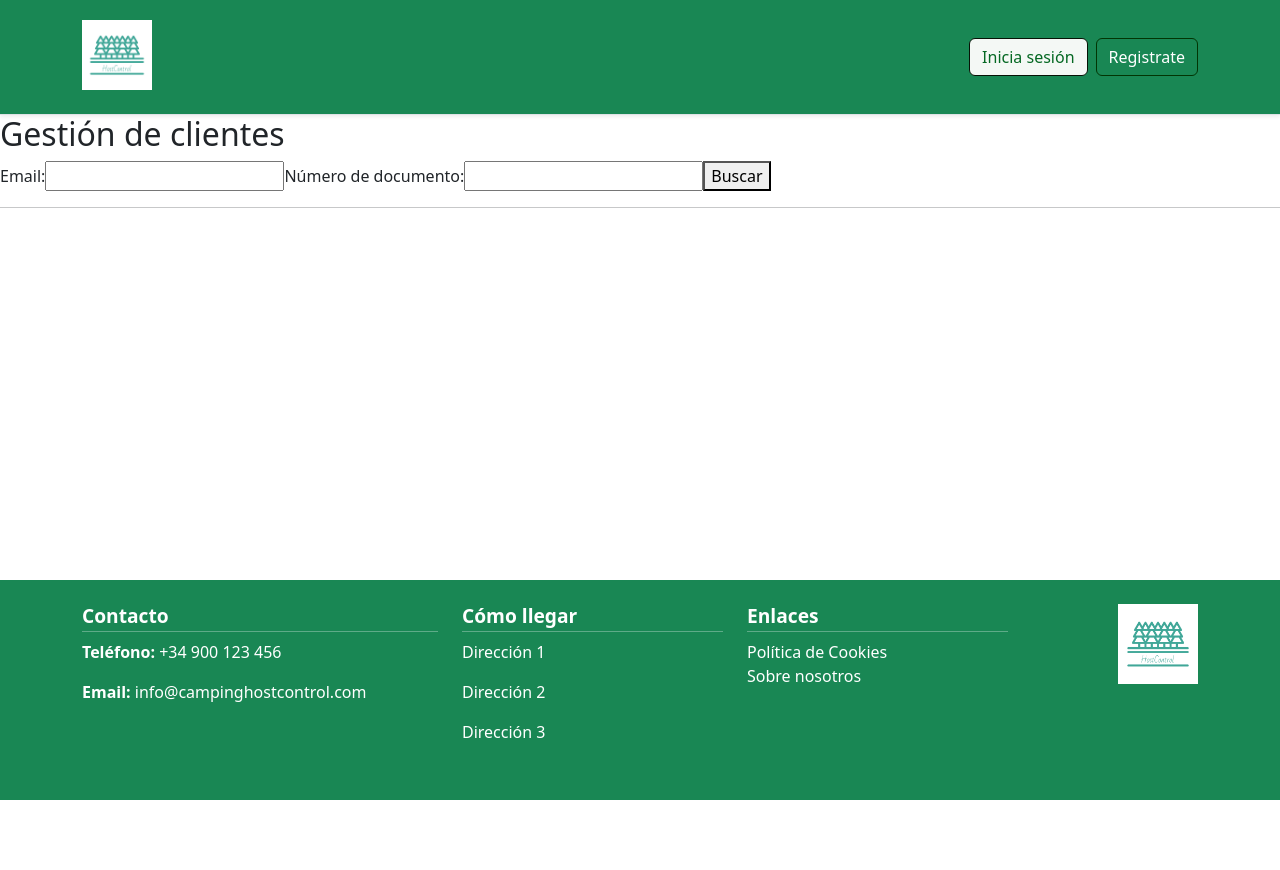
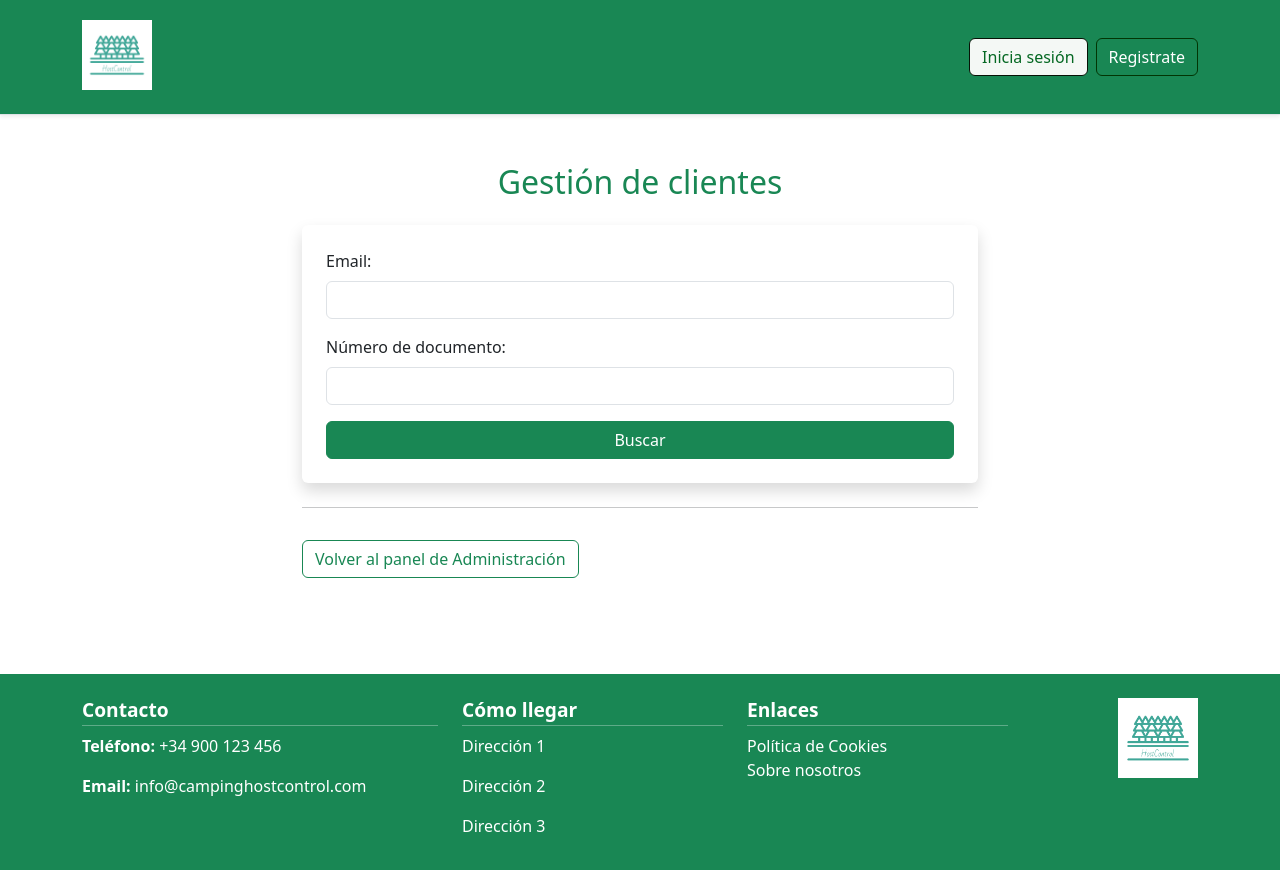
Before and after one commit to Roger486/HostControl, an Angular app in the folder frontend/: page /admin/clientes in a window 1280 px wide. Shown: the top 870 px of the page. Before the commit the page ends 800 px from the top, so only its background shows below. Built offline with nearby package versions, Linux system fonts and the light colour scheme.

Commit message:
style(admin): maquetacion admin clientes

```diff
--- a/frontend/src/app/pages/admin/admin-clientes/admin-clientes.component.css
+++ b/frontend/src/app/pages/admin/admin-clientes/admin-clientes.component.css
@@ -0,0 +1,23 @@
+.container {
+    max-width: 700px;
+    margin: auto;
+}
+
+.btn {
+    transition: all 0.3s ease;
+}
+
+.btn:hover {
+    transform: translateY(-1px);
+    box-shadow: 0 4px 10px rgba(0, 0, 0, 0.1);
+}
+
+.btn:disabled {
+    opacity: 0.6;
+    cursor: not-allowed;
+}
+
+.form-text.text-danger {
+    font-size: 0.875rem;
+    margin-top: 4px;
+}
--- a/frontend/src/app/pages/admin/admin-clientes/admin-clientes.component.html
+++ b/frontend/src/app/pages/admin/admin-clientes/admin-clientes.component.html
@@ -1,33 +1,40 @@
-<h2>Gestión de clientes</h2>
+
+
+<div class="container my-5" style="max-width: 700px;">
+
+  <h2 class="text-success text-center mb-4">Gestión de clientes</h2>
 
   <!-- Formulario de búsqueda -->
-<form [formGroup]="busquedaForm" (ngSubmit)="buscarCliente()">
+  <form [formGroup]="busquedaForm" (ngSubmit)="buscarCliente()" class="bg-white p-4 rounded shadow mb-4">
 
-  <label for="email">Email:</label>
-  <input id="email" type="email" formControlName="email" />
-  <div *ngIf="busquedaForm.get('email')?.invalid && busquedaForm.get('email')?.touched" style="color: red;">
+    <div class="mb-3">
+      <label for="email" class="form-label">Email:</label>
+      <input id="email" type="email" class="form-control" formControlName="email" />
+      <div *ngIf="busquedaForm.get('email')?.invalid && busquedaForm.get('email')?.touched" class="form-text text-danger">
         Email obligatorio y con formato válido.
       </div>
+    </div>
 
-  <label for="document">Número de documento:</label>
-  <input id="document" type="text" formControlName="document_number" />
-  <div *ngIf="busquedaForm.get('document_number')?.invalid && busquedaForm.get('document_number')?.touched" style="color: red;">
+    <div class="mb-3">
+      <label for="document" class="form-label">Número de documento:</label>
+      <input id="document" type="text" class="form-control" formControlName="document_number" />
+      <div *ngIf="busquedaForm.get('document_number')?.invalid && busquedaForm.get('document_number')?.touched" class="form-text text-danger">
         Número de documento obligatorio.
       </div>
-
-  <button type="submit">Buscar</button>
+    </div>
+    <button type="submit" class="btn btn-success w-100">Buscar</button>
   </form>
 
   <hr />
 
   <!-- Resultado encontrado -->
-<div *ngIf="cliente">
-  <h3>Datos del cliente</h3>
+  <div *ngIf="cliente" class="bg-white p-4 rounded shadow mb-4">
+    <h3 class="text-primary mb-3">Datos del cliente</h3>
     <p><strong>Nombre:</strong> {{ cliente.first_name }}</p>
     <p><strong>Primer apellido:</strong> {{ cliente.last_name_1 }}</p>
     <p><strong>Segundo apellido:</strong> {{ cliente.last_name_2 }}</p>
     <p><strong>Email:</strong> {{ cliente.email }}</p>
-  <p><strong>Fecha de nacimiento:</strong> {{ cliente.birthdate }}</p>
+    <p><strong>Fecha de nacimiento:</strong> {{ cliente.birthdate | date: 'dd/MM/yyyy'}}</p>
     <p><strong>Dirección:</strong> {{ cliente.address }}</p>
     <p><strong>Tipo de documento:</strong> {{ cliente.document_type }}</p>
     <p><strong>Número de documento:</strong> {{ cliente.document_number }}</p>
@@ -36,44 +43,77 @@
   </div>
 
   <!-- Mensaje si no hay resultados -->
-<div *ngIf="cliente === null && busquedaRealizada">
-  <p style="color: red;">No se han encontrado coincidencias.</p>
+  <div *ngIf="cliente === null && busquedaRealizada" class="text-center text-danger">
+    <p>No se han encontrado coincidencias.</p>
   </div>
 
-<div *ngIf="mostrarEdicion">
-  <h3>Modificar datos del cliente</h3>
+  <!-- Edicion de cliente -->
+  <div *ngIf="mostrarEdicion" class="bg-white p-4 rounded shadow mb-4">
+    <h3 class="text-primary mb-3">Modificar datos del cliente</h3>
 
     <form [formGroup]="edicionForm">
-    <label>Nombre:</label>
-    <input type="text" formControlName="first_name" />
+      <div class="row">
+        <div class="col-md-6 mb-3">
+          <label class="form-label">Nombre:</label>
+          <input type="text" class="form-control" formControlName="first_name" />
+        </div>
+        <div class="col-md-6 mb-3">
+          <label class="form-label">Primer apellido:</label>
+          <input type="text" class="form-control" formControlName="last_name_1" />
+        </div>
+      </div>
 
-    <label>Primer apellido:</label>
-    <input type="text" formControlName="last_name_1" />
+      <div class="mb-3">
+        <label class="form-label">Segundo apellido:</label>
+        <input type="text" class="form-control" formControlName="last_name_2" />
+      </div>
 
-    <label>Segundo apellido:</label>
-    <input type="text" formControlName="last_name_2" />
+      <div class="mb-3">
+        <label class="form-label">Fecha de nacimiento:</label>
+        <input type="date" class="form-control" formControlName="birthdate" />
+      </div>
 
-    <label>Fecha de nacimiento:</label>
-    <input type="date" formControlName="birthdate" />
 
-    <label>Dirección:</label>
-    <input type="text" formControlName="address" />
+      <div class="mb-3">
+        <label class="form-label">Dirección:</label>
+        <input type="text" class="form-control" formControlName="address" />
+      </div>
 
-    <label>Teléfono:</label>
-    <input type="text" formControlName="phone" />
-    <label>Nueva contraseña:</label>
-    <input type="password" formControlName="password1" />
 
-    <label>Repetir contraseña:</label>
-    <input type="password" formControlName="password2" />
+      <div class="mb-3">
+        <label class="form-label">Teléfono:</label>
+        <input type="text" class="form-control" formControlName="phone" />
+      </div>
 
-    <div *ngIf="edicionForm.errors?.['passwordMismatch'] && edicionForm.dirty" style="color:red;">
+      <div class="row">
+        <div class="mb-3">
+          <label class="form-label">Nueva contraseña:</label>
+          <input type="password" class="form-control" formControlName="password1" />
+        </div>
+
+        <div class="mb-3">
+          <label class="form-label">Repetir contraseña:</label>
+          <input type="password" class="form-control" formControlName="password2" />
+        </div>
+      </div>
+
+
+
+      <div *ngIf="edicionForm.errors?.['passwordMismatch'] && edicionForm.dirty" class="form-text text-danger mb-3">
         Las contraseñas no coinciden.
       </div>
       <br><br>
-    <button type="button" (click)="confirmarCambios()">Guardar cambios</button>
-    <button type="button" (click)="cancelarEdicion()">Cancelar</button>
-    <h3>Dar de baja al cliente</h3>
-    <button type="button" (click)="confirmarEliminacion()">Dar de baja al cliente</button>
+
+      <div class="d-flex justify-content-between mt-3">
+      <button type="button" class="btn btn-success" (click)="confirmarCambios()">Guardar cambios</button>
+      <button type="button" class="btn btn-outline-secondary" (click)="cancelarEdicion()">Cancelar</button>
+      </div>
+
+      <hr class="my-4">
+
+      <h4 class="text-danger">Dar de baja al cliente</h4>
+      <button type="button" class="btn btn-outline-danger" (click)="confirmarEliminacion()">Eliminar</button>
     </form>
   </div>
+  <a routerLink="/admin" class="btn btn-outline-success mt-3">Volver al panel de Administración</a>
+</div>
--- a/frontend/src/app/pages/admin/admin-clientes/admin-clientes.component.ts
+++ b/frontend/src/app/pages/admin/admin-clientes/admin-clientes.component.ts
@@ -3,11 +3,12 @@ import { CommonModule } from '@angular/common';
 import { FormBuilder, FormGroup, ReactiveFormsModule, Validators } from '@angular/forms';
 import { AuthService } from 'app/services/auth.service';
 import { ClientesService } from 'app/services/clientes.service';
+import { RouterModule } from '@angular/router';
 
 
 @Component({
   selector: 'app-admin-clientes',
-  imports: [CommonModule, ReactiveFormsModule],
+  imports: [CommonModule, ReactiveFormsModule, RouterModule],
   standalone: true,
   templateUrl: './admin-clientes.component.html',
   styleUrl: './admin-clientes.component.css'
--- a/frontend/src/app/pages/admin/admin.component.css
+++ b/frontend/src/app/pages/admin/admin.component.css
@@ -1,12 +1,12 @@
-.admin-buttons {
-    display: flex;
-    flex-direction: column;
-    gap: 12px;
-    margin-bottom: 24px;
-  }
+.container {
+  max-width: 600px;
+}
 
-  button {
-    padding: 10px 20px;
-    font-size: 16px;
-    cursor: pointer;
-  }
+.btn {
+  transition: all 0.3s ease;
+}
+
+.btn:hover {
+  transform: translateY(-1px);
+  box-shadow: 0 3px 10px rgba(0, 0, 0, 0.1);
+}
--- a/frontend/src/app/pages/admin/admin.component.html
+++ b/frontend/src/app/pages/admin/admin.component.html
@@ -1,12 +1,17 @@
 
-<h2>Panel de Administración</h2>
+<div class="container my-5 text-center" style="max-width: 600px;">
+  <h2 class="text-success mb-4">Panel de Administración</h2>
 
-<div class="admin-buttons">
-  <button (click)="irAClientes()">Clientes</button>
-  <button (click)="irAReservas()">Reservas</button>
-  <button (click)="irAInmuebles()">Inmuebles</button>
+  <div class="d-grid gap-3 mb-5">
+    <button class="btn btn-outline-primary" (click)="irAClientes()">Clientes</button>
+    <button class="btn btn-outline-primary" (click)="irAReservas()">Reservas</button>
+    <button class="btn btn-outline-primary" (click)="irAInmuebles()">Inmuebles</button>
+  </div>
+
+  <hr>
+
+  <div class="text-center mt-4">
+    <button class="btn btn-outline-success"(click)="volverInicio()">Volver al inicio</button>
+  </div>
+
 </div>
-
-<hr />
-
-<button (click)="volverInicio()">Volver al inicio</button>
```
Lines whose indentation alone changed are shown as unchanged.
